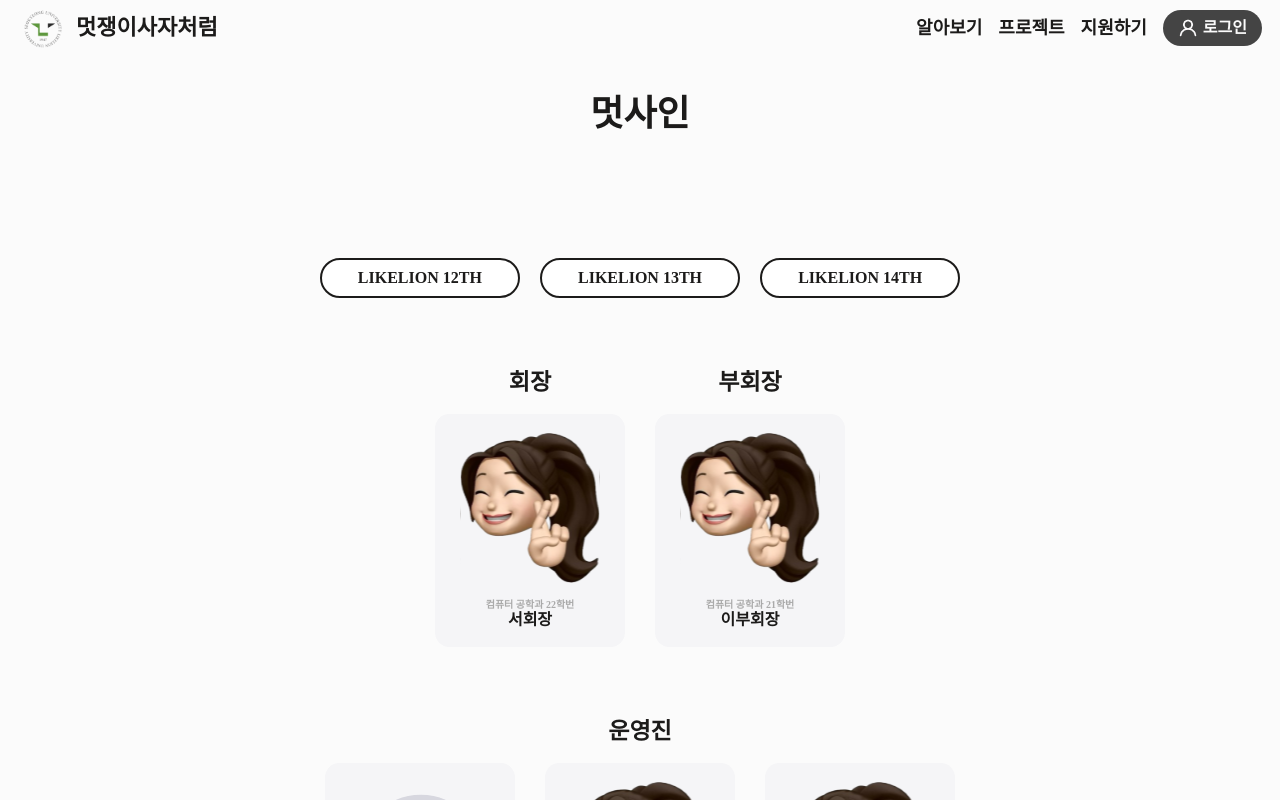
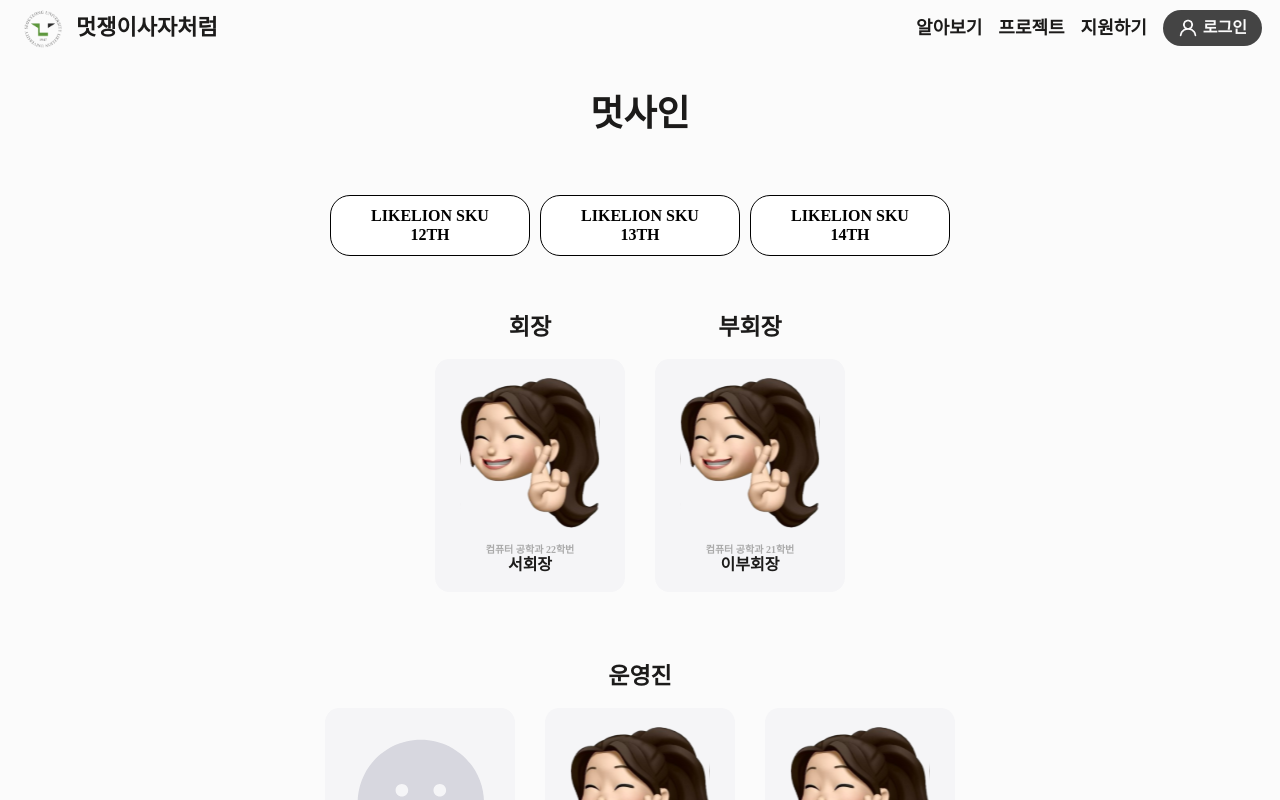
Before and after one commit to LikeLion-SKU/likelion-homepage-fe, a React (Vite) app: page /about in a window 1280 px wide. Shown: the top 800 px of the page. Built offline with nearby package versions, Linux system fonts and the light colour scheme; no server answers; a web font is replaced by a local one.

Commit message:
♻️  Refactor: 버튼 재사용 컴포넌트로 변경 및 AdminAbout 라우팅 설정

```diff
--- a/src/components/aboutPage/Chairman.jsx
+++ b/src/components/aboutPage/Chairman.jsx
@@ -1,6 +1,7 @@
 import styles from "./aboutPage.module.css";
 import Card from "./Card";
 import profileImage from "@/assets/svgs/ex.svg";
+import Button from "@/components/adminApply/Generation";
 
 export default function Chairman() {
     const chairmanMembers = [
@@ -13,9 +14,7 @@ export default function Chairman() {
             <div className={styles.titleContainer}>
                 <p className={styles.title}>멋사인</p>
                 <div className={styles.buttonContainer}>
-                    <button className={styles.btn}>LIKELION 12TH</button>
-                    <button className={styles.btn}>LIKELION 13TH</button>
-                    <button className={styles.btn}>LIKELION 14TH</button>
+                    <Button />
                 </div>
             </div>
             <div className={styles.chairmanContainer}>
--- a/src/components/aboutPage/aboutPage.module.css
+++ b/src/components/aboutPage/aboutPage.module.css
@@ -63,11 +63,7 @@
 }
 
 .buttonContainer {
-    display: flex;
-    padding: 5%;
-    gap: 2%;
-    justify-content: center;
-    width: 80%;
+    width: 100%;
 }
 
 .btn {
--- a/src/components/admin/AdminSection.jsx
+++ b/src/components/admin/AdminSection.jsx
@@ -20,7 +20,7 @@ export default function AdminSection() {
         />
         <Admin.Button
           label='멋사인 편집하기'
-          path='/'
+          path='about'
         />
       </Admin.ItemBox>
     </Admin>
--- a/src/components/adminAboutPage/generation.module.css
+++ b/src/components/adminAboutPage/generation.module.css
@@ -21,7 +21,6 @@
     padding: 5%;
     gap: 10px;
     justify-content: center;
-    flex-wrap: wrap;
     width: 100%;
 }
 
--- a/src/router/Routes.jsx
+++ b/src/router/Routes.jsx
@@ -15,6 +15,7 @@ import AdminPage from '@/pages/AdminPage';
 import QuestionAdminPage from '@/pages/adminPage1/QuestionAdminPage';
 import AdminApply from '@pages/AdminApplyPage';
 import CreateApplyPage from '@/pages/CreateApplyPage';
+import AdminAbout from '@/pages/AdminAboutPage';
 
 // Components
 import ProjectPageLayout from '../components/ProjectPage/ProjectPageLayout';
@@ -64,6 +65,7 @@ export default function Routes() {
             <Route path="edit" element={<EditProjectForm />} />
           </Route>
           {/* 멋사인 편집하기 */}
+          <Route path="about" element={<AdminAbout />} />
         </Route>
 
         {/* User Routes */}
```
